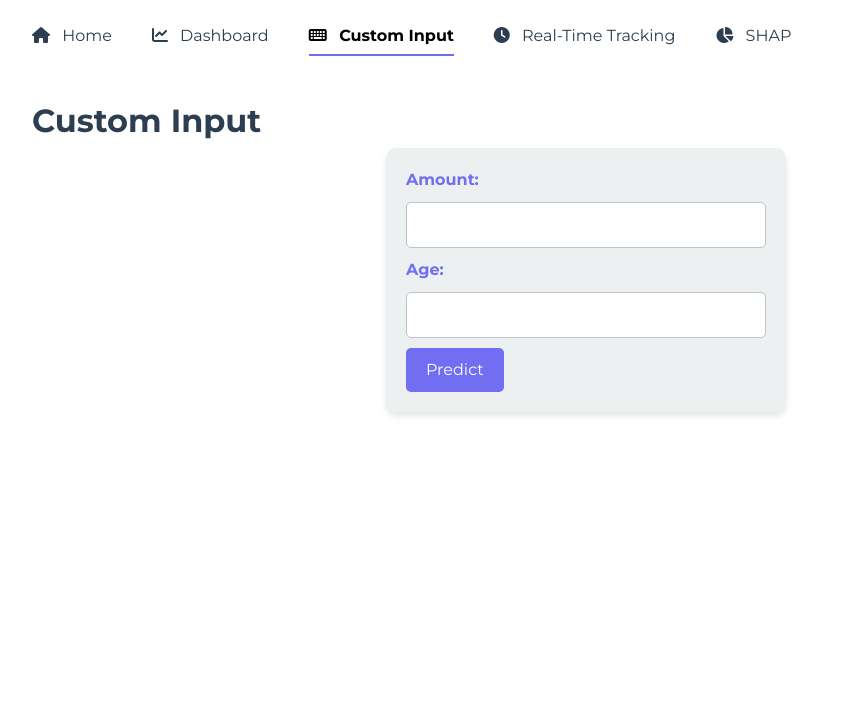
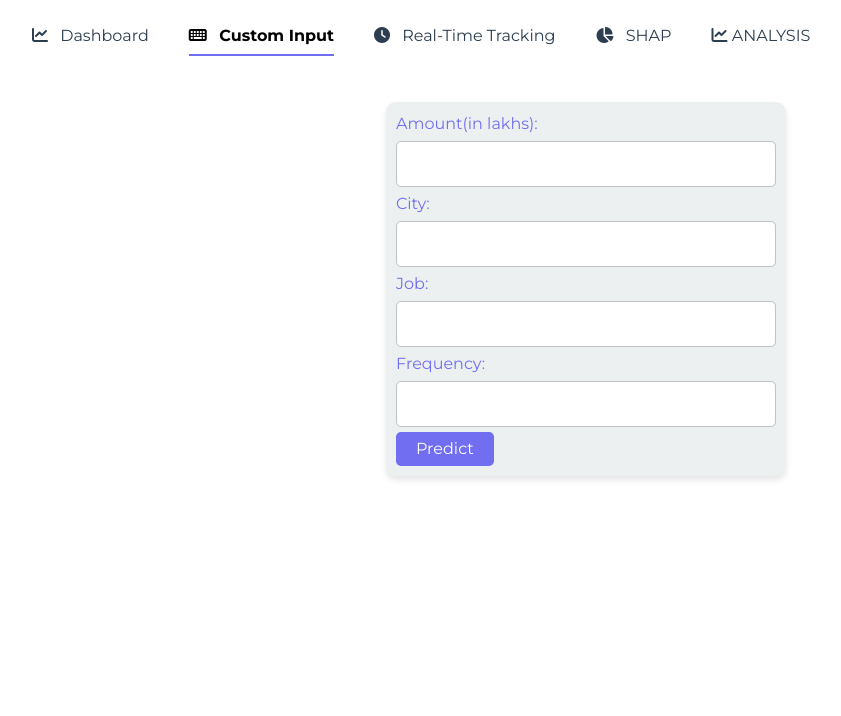
Before and after one commit to tempewda/Real-Time-Fraud-Detection-System, a Django app: page /custom-input/ in a window 1280 px wide. Shown: the top 716 px of the page, without its empty margins (54-895 px from the left). Run offline with Django 5.2, Linux system fonts and the light colour scheme; parts of the project's set-up code (start-up, migrations or seed data) failed here and were passed over.

Commit message:
final edits

```diff
--- a/frontend/static/frontend/css/style.css
+++ b/frontend/static/frontend/css/style.css
@@ -117,7 +117,7 @@ h1, h2 {
 
 .highlight-text {
     color: #716EF1;
-    font-weight: 600; /* Semi-bold */
+    font-weight: 700; /* Bold */
     /* font-weight: 700; for bold */
 }
 
@@ -125,21 +125,21 @@ h1, h2 {
 form {
     max-width: 400px;
     margin: 0 auto;
-    padding: 20px;
+    padding: 10px;
     background-color: #ecf0f1;
     border-radius: 10px;
     box-shadow: 0 4px 6px rgba(0, 0, 0, 0.1);
 }
 
 form label {
-    font-weight: 700;
+    font-weight: 500;
     color: #716EF1;
 }
 
 form input {
     width: 100%;
     padding: 10px;
-    margin: 10px 0;
+    margin: 5px 0;
     border: 1px solid #bdc3c7;
     border-radius: 5px;
 }
@@ -148,7 +148,7 @@ form button {
     background-color: #716EF1;
     color: #ffffff;
     border: none;
-    padding: 10px 20px;
+    padding: 5px 20px;
     border-radius: 5px;
     cursor: pointer;
     transition: background-color 0.3s ease;
--- a/frontend/templates/frontend/base.html
+++ b/frontend/templates/frontend/base.html
@@ -17,13 +17,9 @@
             <!-- Navigation links with left margin -->
             <div class="collapse navbar-collapse" id="navbarNav">
                 <ul class="navbar-nav ms-3">
+
                     <li class="nav-item">
-                        <a class="nav-link {% if request.resolver_match.url_name == 'home' %}active{% endif %}" href="{% url 'home' %}">
-                            <i class="fas fa-home me-2"></i> Home
-                        </a>
-                    </li>
-                    <li class="nav-item">
-                        <a class="nav-link {% if request.resolver_match.url_name == 'dashboard' %}active{% endif %}" href="{% url 'dashboard' %}">
+                        <a class="nav-link {% if request.resolver_match.url_name == 'dashboard' %}active{% endif %}" href="{% url 'home' %}">
                             <i class="fas fa-chart-line me-2"></i> Dashboard
                         </a>
                     </li>
@@ -41,6 +37,11 @@
                         <a class="nav-link {% if request.resolver_match.url_name == 'shap_explanation' %}active{% endif %}" href="{% url 'shap_explanation' %}">
                             <i class="fas fa-chart-pie me-2"></i> SHAP
                         </a>
+                    </li class="nav-item">
+
+                        <a class=nav-link {% if request.resolver_match.url_name == 'shap_explanation' %}active{% endif %}" href="{% url 'shap_explanation' %}">
+                            <i class="fas fa-chart-line"></i> ANALYSIS
+                        </a>
                     </li>
                 </ul>
             </div>
@@ -51,7 +52,8 @@
     <div class="container-fluid">
         <div class="row">
             <div class="col-md-12 fade-in main-content"> <!-- Added .main-content class -->
-                {% block content %}{% endblock %}
+                {% block content %}
+                {% endblock %}
             </div>
         </div>
     </div>
--- a/frontend/templates/frontend/custom_input.html
+++ b/frontend/templates/frontend/custom_input.html
@@ -1,11 +1,16 @@
 {% extends 'frontend/base.html' %} {% block content %}
-<h2>Custom Input</h2>
 <form method="post">
     {% csrf_token %}
-    <label for="amount">Amount:</label>
+    <label for="amount">Amount(in lakhs):</label>
     <input type="number" name="amount" required />
-    <label for="age">Age:</label>
-    <input type="number" name="age" required />
+    <label for="city">City:</label>
+    <input type="text" name="city" required />
+    <label for="job">Job:</label>
+    <input type="text" name="job" required />
+
+    <label for="frequency">Frequency:</label>
+    <input type="text" name="frequency" required />
+
     <button type="submit" class="button-animate">Predict</button>
 </form>
 <div id="prediction"></div>
--- a/frontend/templates/frontend/home.html
+++ b/frontend/templates/frontend/home.html
@@ -2,4 +2,5 @@
 {% block content %}
 <h1>Welcome to the <span class="highlight-text">Fraud Detection System</span></h1>
 <p>Use the top bar to navigate through the app.</p>
+
 {% endblock %}
--- a/frontend/urls.py
+++ b/frontend/urls.py
@@ -6,5 +6,6 @@ urlpatterns = [
     path('custom-input/', views.custom_input, name='custom_input'),
     path('real-time-tracking/', views.real_time_tracking, name='real_time_tracking'),
     path('shap/', views.shap_explanation, name='shap_explanation'),
-    path('dashboard/', views.dashboard, name='dashboard'),
+    path('result/', views.result,name="result")
+
 ]
--- a/frontend/views.py
+++ b/frontend/views.py
@@ -3,13 +3,15 @@ from django.http import JsonResponse
 import pandas as pd
 import shap
 from sklearn.ensemble import RandomForestClassifier
+import joblib
+import numpy as np
+
 
 # Load or train your model (replace with your actual model)
-model = RandomForestClassifier()
+
+model = joblib.load("frontend/models/fraud_detection_model.joblib")
+
 # Example: Train the model (replace with your actual training logic)
-X_train = pd.DataFrame({'amount': [100, 200, 300], 'age': [25, 35, 45]})
-y_train = [0, 1, 0]  # 0 = Not Fraud, 1 = Fraud
-model.fit(X_train, y_train)
 
 def home(request):
     return render(request, 'frontend/home.html')
@@ -18,17 +20,31 @@ def custom_input(request):
     if request.method == 'POST':
         # Process user input and predict fraud
         amount = float(request.POST.get('amount'))
-        age = int(request.POST.get('age'))
-        data = pd.DataFrame({'amount': [amount], 'age': [age]})
+        amount = np.log1p(amount)
+        category = str(request.POST.get('category'))
+        city = str(request.POST.get('city'))
+        job = str(request.POST.get('job'))
+        frequency = int(request.POST.get('frequency'))
+
+        data = pd.DataFrame([{
+            'merch-lat': 40.2,
+            'amt_log': amount,
+            'category': -2.209382,
+            'city': 4.484122,
+            'job': -.0305748,
+            'cc_num_frequency': frequency
+        }])
         prediction = model.predict(data)[0]
         result = "Fraud" if prediction == 1 else "Not Fraud"
-        return JsonResponse({'prediction': result})
+        context = {"result": result}
+        return render(request, 'frontend/result.html' , context)
     return render(request, 'frontend/custom_input.html')
-
+0
 def real_time_tracking(request):
     # Simulate real-time data and predict fraud
     data = pd.DataFrame({'amount': [150], 'age': [30]})  # Replace with real-time data
     prediction = model.predict(data)[0]
+    print(prediction)
     result = "Fraud" if prediction == 1 else "Not Fraud"
     return JsonResponse({'prediction': result})
 
@@ -46,3 +62,8 @@ def dashboard(request):
         'amount_vs_fraud': 'amount_vs_fraud.png',
     }
     return render(request, 'frontend/dashboard.html', {'plots': plots})
+
+
+
+def result(request, context):
+    return render(request, 'frontend/result.html', context)
```
